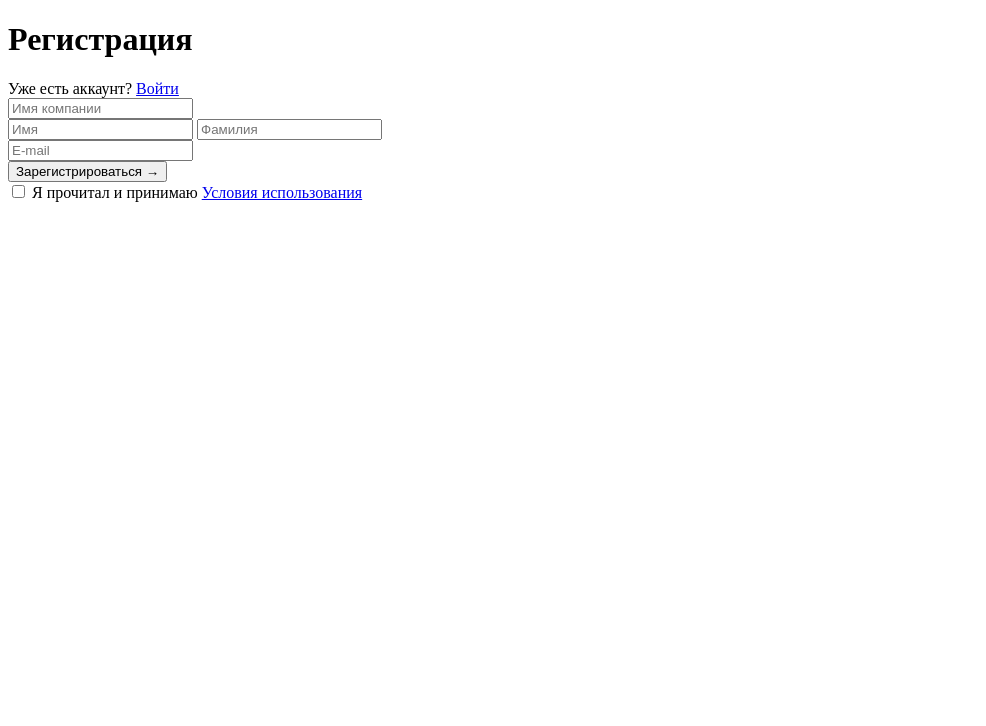
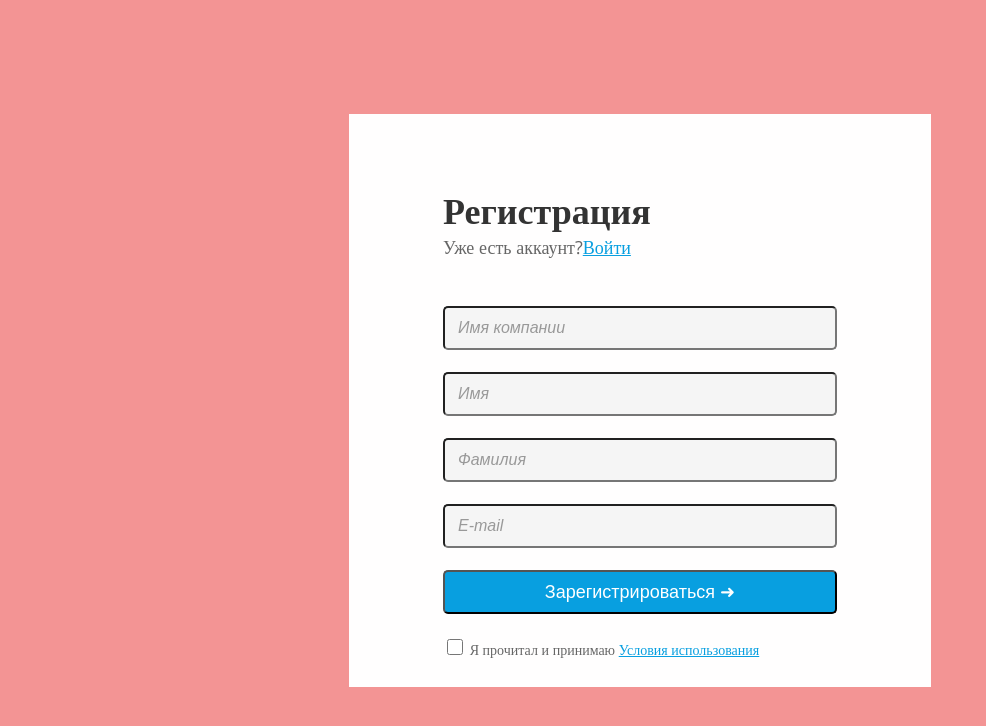
Before and after one commit to VitalyV/PurpleSchool.Homework, a plain HTML site: page 2-form/index.html in a window 1280 px wide. Shown: the whole page, without its empty margins (0-986 px from the left). Drawn offline with nearby package versions, Linux system fonts and the light colour scheme.

Commit message:
Добавление стилей для формы регистрации

```diff
--- a/2-form/index.html
+++ b/2-form/index.html
@@ -4,30 +4,38 @@
     <meta charset="UTF-8" />
     <meta name="viewport" content="width=device-width, initial-scale=1.0" />
     <title>Регистрация</title>
+    <link rel="preconnect" href="https://fonts.googleapis.com" />
+    <link rel="preconnect" href="https://fonts.gstatic.com" crossorigin />
+    <link
+      href="https://fonts.googleapis.com/css2?family=Open+Sans:ital,wght@0,300..800;1,300..800&display=swap"
+      rel="stylesheet"
+    />
+    <link rel="stylesheet" href="reset.css" />
+    <link rel="stylesheet" href="style.css" />
   </head>
   <body>
     <main>
-      <h1>Регистрация</h1>
-      <div>
-        <span>Уже есть аккаунт?</span>
-        <a href="#">Войти</a>
-      </div>
       <form action="/" method="post">
-        <div>
-          <input type="text" name="companyName" placeholder="Имя компании" required />
+        <div class="form-header">
+          <h1>Регистрация</h1>
+          <p>Уже есть аккаунт?<a href="#">Войти</a></p>
         </div>
+        <input
+          type="text"
+          name="companyName"
+          placeholder="Имя компании"
+          required
+        />
         <div>
           <input type="text" name="firstName" placeholder="Имя" required />
           <input type="text" name="lastName" placeholder="Фамилия" required />
         </div>
-        <div>
-          <input type="email" name="email" placeholder="E-mail" required />
-        </div>
-        <button type="submit">Зарегистрироваться <span>&rarr;</span></button>
-        <div>
-            <input type="checkbox" name="agreed" id="agreed">
-            <label for="agreed">Я прочитал и принимаю</label>
-            <a href="#">Условия использования</a>
+        <input type="email" name="email" placeholder="E-mail" required />
+        <button type="submit">Зарегистрироваться <span>&#10140;</span></button>
+        <div class="form-agree-section">
+          <input type="checkbox" name="agreed" id="agreed" />
+          <label for="agreed">Я прочитал и принимаю</label>
+          <a href="#">Условия использования</a>
         </div>
       </form>
     </main>
--- /dev/null
+++ b/2-form/reset.css
@@ -0,0 +1,43 @@
+html, body, div, span, applet, object, iframe,
+h1, h2, h3, h4, h5, h6, p, blockquote, pre,
+a, abbr, acronym, address, big, cite, code,
+del, dfn, em, img, ins, kbd, q, s, samp,
+small, strike, strong, sub, sup, tt, var,
+b, u, i, center,
+dl, dt, dd, ol, ul, li,
+fieldset, form, label, legend,
+table, caption, tbody, tfoot, thead, tr, th, td,
+article, aside, canvas, details, embed,
+figure, figcaption, footer, header, hgroup,
+menu, nav, output, ruby, section, summary,
+time, mark, audio, video {
+	margin: 0;
+	padding: 0;
+	border: 0;
+	font-size: 100%;
+	font: inherit;
+	vertical-align: baseline;
+}
+/* HTML5 display-role reset for older browsers */
+article, aside, details, figcaption, figure,
+footer, header, hgroup, menu, nav, section {
+	display: block;
+}
+body {
+	line-height: 1;
+}
+ol, ul {
+	list-style: none;
+}
+blockquote, q {
+	quotes: none;
+}
+blockquote:before, blockquote:after,
+q:before, q:after {
+	content: '';
+	content: none;
+}
+table {
+	border-collapse: collapse;
+	border-spacing: 0;
+}
--- /dev/null
+++ b/2-form/style.css
@@ -0,0 +1,101 @@
+* {
+    box-sizing: border-box;
+}
+
+body {
+    height: 100vh;
+    background-color: #F39494;
+    font-family: "Open Sans", serif;
+
+    display: grid;
+    grid-template-columns: 1fr auto 1fr;
+    grid-template-rows: 1fr auto 1fr;
+}
+
+main {
+    grid-column: 2;
+    grid-row: 2;
+    background-color: #FFFEFE;
+    width: 582px;
+    max-width: 582px;
+    height: 573px;
+    max-height: 573px;
+
+    display: grid;
+    grid-template-columns: 1fr auto 1fr;
+}
+
+form {
+    width: 394px;
+    grid-column: 2;
+}
+
+.form-header {
+    font-size: 18px;
+    font-weight: 400;
+    line-height: 24.51px;
+
+    margin-top: 72px;
+    margin-bottom: 47px;
+}
+
+.form-header h1 {
+    color: #333;
+    font-size: 36px;
+    font-weight: 700;
+    line-height: 49.03px;
+}
+
+.form-header p {
+    color: #666;
+}
+
+.form-header a {
+    color: #089FE0;
+}
+
+input[type="text"], input[type="email"] {
+    background-color: #F5F5F5;
+    border-radius: 5px;
+    height: 44px;
+    font-size: 16px;
+    line-height: 21.79px;
+    margin-bottom: 22px;
+    width: 100%;
+}
+
+input::placeholder {
+    font-style: italic;
+    color: #999;
+    font-weight: 400;
+    padding-left: 11px;
+}
+
+button {
+    background-color: #089FE0;
+    height: 44px;
+    color: #fff;
+    font-size: 18px;
+    line-height: 24.51px;
+    width: 100%;
+    margin-bottom: 22px;
+    border-radius: 5px;
+}
+
+.form-agree-section {
+    font-size: 14px;
+    line-height: 19.07px;
+}
+
+.form-agree-section input[type="checkbox"] {
+    width: 16px;
+    height: 16px;
+}
+
+.form-agree-section label {
+    color: #666;
+}
+
+.form-agree-section a {
+    color: #089FE0;
+}
```
